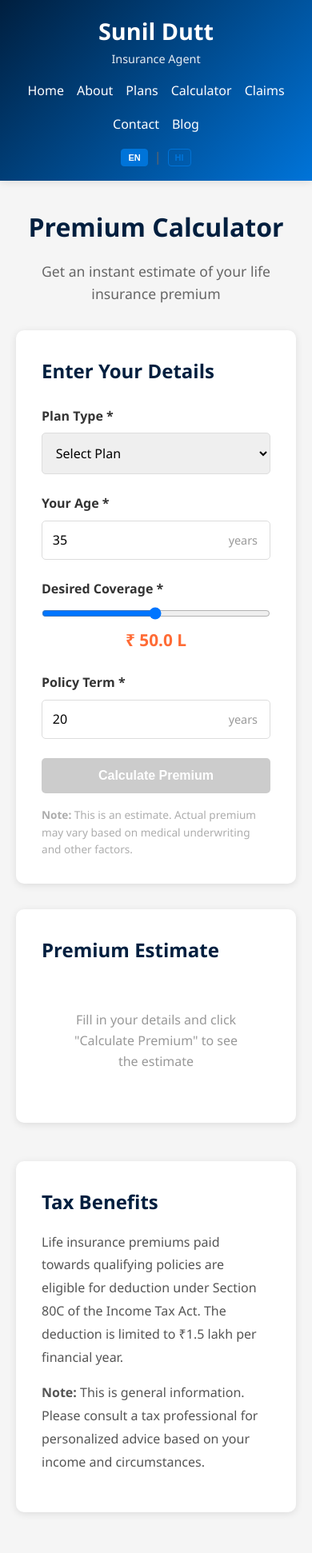
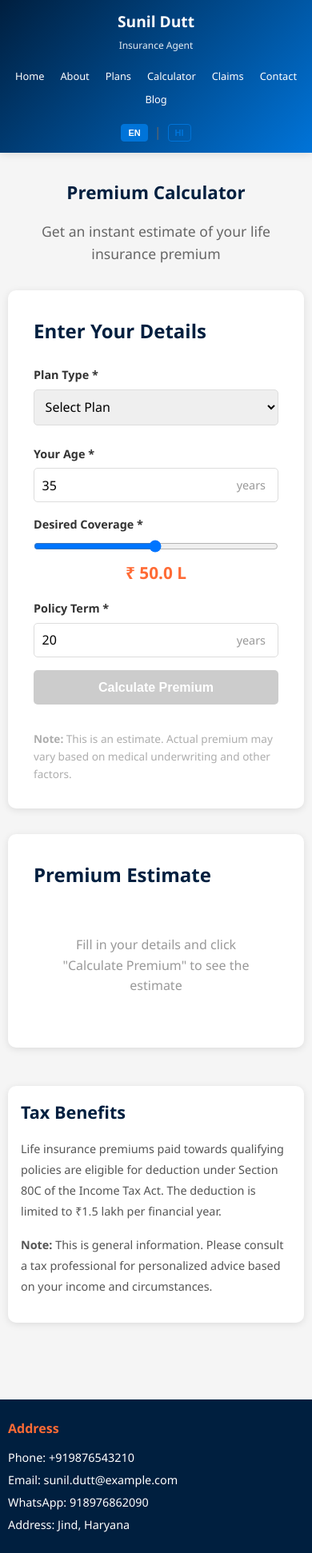
Before and after one commit to anuraggaur29/Sunil-Dutt_Portfolio, a Vue app in the folder frontend/: page /calculator in a window 390 px wide. Shown: the top 1942 px of the page at 80% size. Built offline with nearby package versions, Linux system fonts and the light colour scheme.

Commit message:
Enhance mobile responsiveness with 480px breakpoint optimizations - Add comprehensive media queries for small screens - Improve form layouts on mobile devices - Optimize spacing and font sizes for touch interactions

```diff
--- a/frontend/src/App.vue
+++ b/frontend/src/App.vue
@@ -229,9 +229,84 @@ footer {
     text-align: center;
   }
 
+  .logo h1 {
+    font-size: 1.5rem;
+  }
+
+  .logo p {
+    font-size: 0.85rem;
+  }
+
   .nav-menu {
     width: 100%;
     justify-content: center;
+    gap: 0.5rem;
+  }
+
+  .nav-menu a {
+    font-size: 0.9rem;
+    padding: 0.5rem 0.75rem;
+  }
+
+  .footer-content {
+    gap: 1rem;
+  }
+
+  .footer-section h3 {
+    font-size: 1rem;
+    margin-bottom: 0.75rem;
+  }
+
+  .footer-section p,
+  .footer-section ul li {
+    font-size: 0.9rem;
+    margin-bottom: 0.3rem;
+  }
+}
+
+/* Extra small screens */
+@media (max-width: 480px) {
+  .container {
+    padding: 0 10px;
+  }
+
+  .logo h1 {
+    font-size: 1.2rem;
+    margin-bottom: 0.25rem;
+  }
+
+  .logo p {
+    font-size: 0.75rem;
+  }
+
+  .nav-menu {
+    gap: 0.25rem;
+    flex-direction: row;
+    flex-wrap: wrap;
+  }
+
+  .nav-menu a {
+    font-size: 0.8rem;
+    padding: 0.4rem 0.5rem;
+  }
+
+  header {
+    padding: 0.75rem 0;
+  }
+
+  footer {
+    padding: 1.5rem 0 0.75rem;
+  }
+
+  .footer-content {
+    grid-template-columns: 1fr;
+    gap: 1rem;
+    margin-bottom: 1rem;
+  }
+
+  .footer-bottom {
+    padding-top: 0.75rem;
+    font-size: 0.8rem;
   }
 }
 </style>
--- a/frontend/src/views/Calculator.vue
+++ b/frontend/src/views/Calculator.vue
@@ -450,5 +450,76 @@ input[type="range"] {
   h1 {
     font-size: 2rem;
   }
+
+  .form-group {
+    margin-bottom: 1.2rem;
+  }
+
+  input,
+  select,
+  button {
+    font-size: 16px;
+  }
+}
+
+@media (max-width: 480px) {
+  h1 {
+    font-size: 1.4rem;
+  }
+
+  .subtitle {
+    font-size: 0.95rem;
+  }
+
+  .form-group {
+    margin-bottom: 1rem;
+  }
+
+  .form-group label {
+    font-size: 0.9rem;
+    margin-bottom: 0.4rem;
+  }
+
+  input,
+  select {
+    width: 100%;
+    padding: 0.6rem;
+    font-size: 16px;
+    margin-bottom: 0.5rem;
+  }
+
+  button {
+    width: 100%;
+    padding: 0.7rem 1rem;
+    font-size: 0.95rem;
+    margin-bottom: 1rem;
+  }
+
+  .results-section {
+    padding: 1.5rem 1rem;
+  }
+
+  .results-section h2 {
+    font-size: 1.2rem;
+    margin-bottom: 1rem;
+  }
+
+  .result-item {
+    padding: 1rem;
+    margin-bottom: 0.75rem;
+  }
+
+  .result-label {
+    font-size: 0.9rem;
+  }
+
+  .result-value {
+    font-size: 1.2rem;
+  }
+
+  .tax-benefits {
+    padding: 1rem;
+    font-size: 0.9rem;
+  }
 }
 </style>
--- a/frontend/src/views/Contact.vue
+++ b/frontend/src/views/Contact.vue
@@ -461,12 +461,95 @@ textarea:focus {
     font-size: 2rem;
   }
 
+  .form-group {
+    margin-bottom: 1.2rem;
+  }
+
   .form-actions {
     flex-direction: column;
+    gap: 0.75rem;
   }
 
   .btn {
     flex: 1 !important;
+    padding: 0.7rem 1rem;
+  }
+
+  .contact-info h2 {
+    font-size: 1.6rem;
+  }
+
+  .info-item h3 {
+    font-size: 1.1rem;
+  }
+}
+
+@media (max-width: 480px) {
+  h1 {
+    font-size: 1.4rem;
+  }
+
+  .contact-info h2,
+  .quote-section h2,
+  .faq h2 {
+    font-size: 1.3rem;
+    margin-bottom: 1rem;
+  }
+
+  .info-item {
+    padding: 1rem;
+    margin-bottom: 1rem;
+  }
+
+  .info-item h3 {
+    font-size: 1rem;
+    margin-bottom: 0.5rem;
+  }
+
+  .info-item p {
+    font-size: 0.9rem;
+  }
+
+  .form-group {
+    margin-bottom: 1rem;
+  }
+
+  .form-group label {
+    font-size: 0.9rem;
+    margin-bottom: 0.4rem;
+  }
+
+  .form-group input,
+  .form-group textarea,
+  .form-group select {
+    font-size: 16px;
+    padding: 0.6rem;
+  }
+
+  textarea {
+    min-height: 100px;
+  }
+
+  .form-actions {
+    gap: 0.5rem;
+  }
+
+  .btn {
+    padding: 0.6rem 1rem;
+    font-size: 0.9rem;
+  }
+
+  .faq-item {
+    padding: 1rem;
+    margin-bottom: 1rem;
+  }
+
+  .faq-item h3 {
+    font-size: 0.95rem;
+  }
+
+  .faq-item p {
+    font-size: 0.85rem;
   }
 }
 </style>
--- a/frontend/src/views/Home.vue
+++ b/frontend/src/views/Home.vue
@@ -537,6 +537,13 @@ export default {
     font-size: 0.8rem;
   }
 
+  .values-grid,
+  .plans-grid,
+  .testimonials-grid {
+    grid-template-columns: 1fr;
+    gap: 1.5rem;
+  }
+
   .hero .container {
     grid-template-columns: 1fr;
   }
@@ -553,5 +560,91 @@ export default {
     width: 100%;
     text-align: center;
   }
+
+  .education-video h2 {
+    font-size: 1.8rem;
+  }
+
+  .education-video .subtitle {
+    font-size: 0.95rem;
+  }
+}
+
+/* Extra small screens */
+@media (max-width: 480px) {
+  .hero-video {
+    height: 250px;
+  }
+
+  .video-overlay h1 {
+    font-size: 1.3rem;
+    margin-bottom: 0.5rem;
+  }
+
+  .video-overlay .tagline {
+    font-size: 0.9rem;
+    margin-bottom: 1rem;
+  }
+
+  .video-control-btn {
+    top: 8px;
+    right: 8px;
+    padding: 6px 10px;
+    font-size: 0.7rem;
+  }
+
+  .hero-cta {
+    flex-direction: column;
+    gap: 0.75rem;
+  }
+
+  .btn {
+    padding: 0.7rem 1.5rem;
+    font-size: 0.9rem;
+  }
+
+  .values-grid,
+  .plans-grid,
+  .testimonials-grid {
+    grid-template-columns: 1fr;
+    gap: 1rem;
+  }
+
+  .value-card,
+  .plan-card,
+  .testimonial {
+    padding: 1.5rem 1rem;
+  }
+
+  .value-card .icon {
+    font-size: 2.5rem;
+    margin-bottom: 0.75rem;
+  }
+
+  .values h2,
+  .featured-plans h2,
+  .calculator-cta h2,
+  .quote-section h2,
+  .testimonials h2,
+  .education-video h2 {
+    font-size: 1.6rem;
+    margin-bottom: 1.5rem;
+  }
+
+  .education-video .subtitle {
+    font-size: 0.85rem;
+  }
+
+  .video-wrapper {
+    max-width: 100%;
+  }
+
+  .calculator-cta {
+    padding: 2rem 1rem;
+  }
+
+  .quote-section {
+    padding: 2rem 1rem;
+  }
 }
 </style>
```
